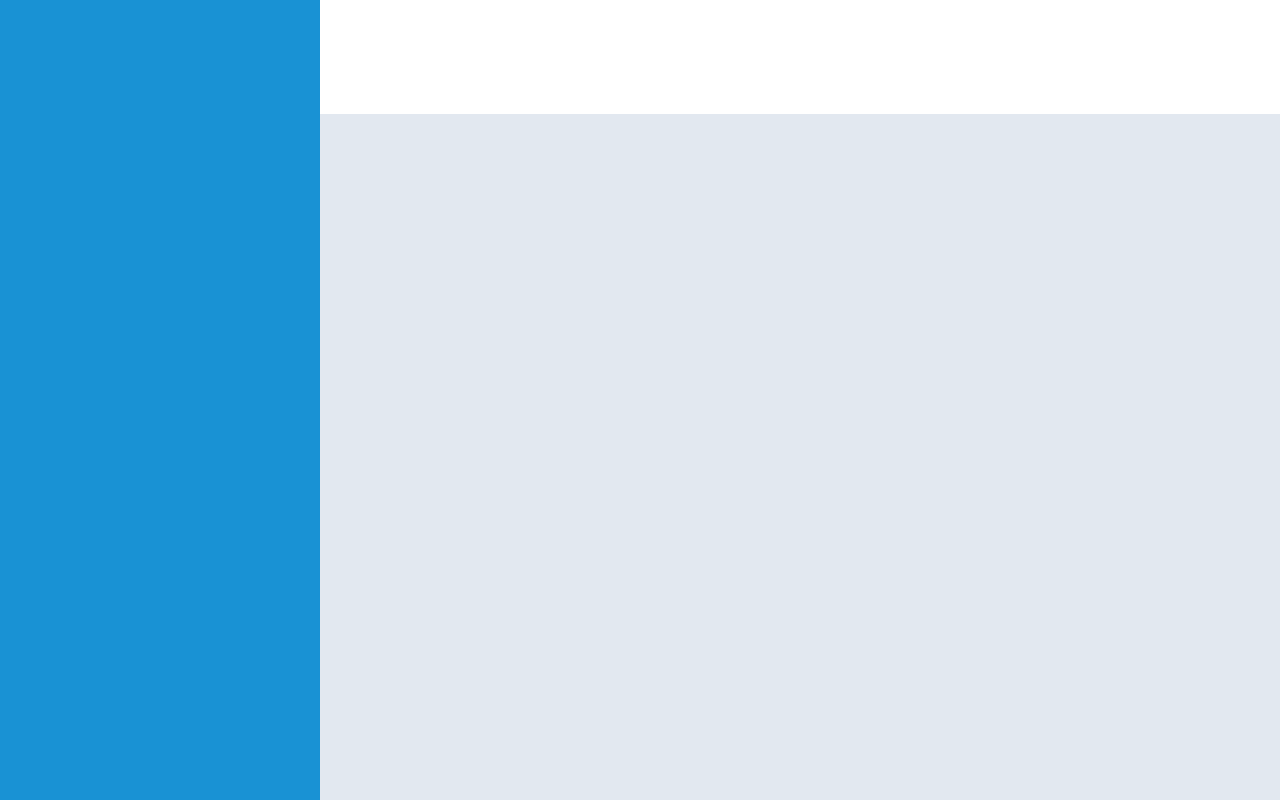
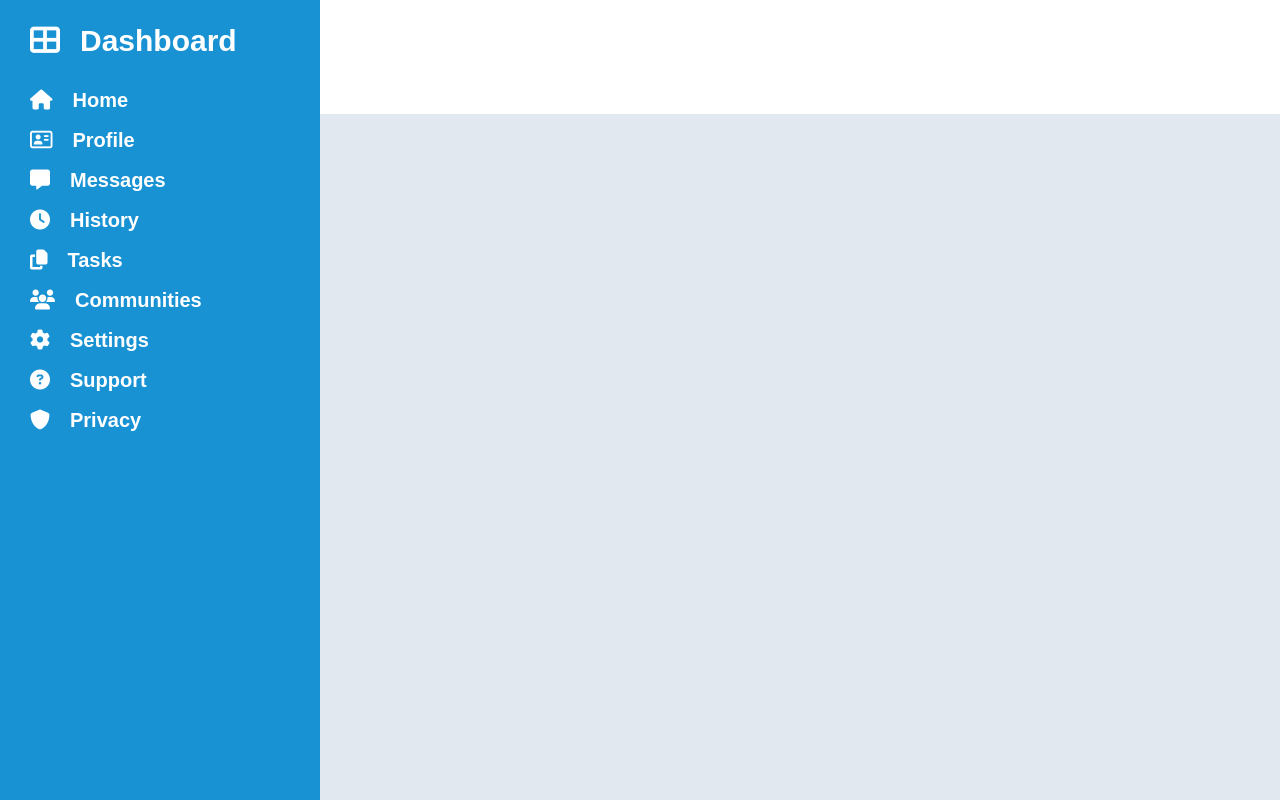
Before and after one commit to sheacronin/admin-dashboard, a plain HTML site: page index.html in a window 1280 px wide. Drawn offline with Linux system fonts and the light colour scheme.

Commit message:
Style sidebar

```diff
--- a/index.html
+++ b/index.html
@@ -5,12 +5,29 @@
     <meta http-equiv="X-UA-Compatible" content="IE=edge">
     <meta name="viewport" content="width=device-width, initial-scale=1.0">
     <title>Admin Dashboard</title>
+    <script src="https://kit.fontawesome.com/77e7a2e9c6.js" crossorigin="anonymous"></script>
     <link rel="stylesheet" href="styles/reset.css">
     <link rel="stylesheet" href="styles/style.css">
 </head>
 <body>
     <div class="container">
-        <aside></aside>
+        <aside>
+            <h1><a href="#"><i class="fa-solid fa-table-cells-large"></i>Dashboard</a></h1>
+            <ul>
+                <li><a href="#"><i class="fa-solid fa-house"></i>Home</a></li>
+                <li><a href="#"><i class="fa-regular fa-address-card"></i>Profile</a></li>
+                <li><a href="#"><i class="fa-solid fa-message"></i>Messages</a></li>
+                <li><a href="#"><i class="fa-solid fa-clock"></i>History</a></li>
+                <li><a href="#"><i class="fa-solid fa-copy"></i>Tasks</a></li>
+                <li><a href="#"><i class="fa-solid fa-users"></i>Communities</a></li>
+            </ul>
+
+            <ul>
+                <li><a href="#"><i class="fa-solid fa-gear"></i>Settings</a></li>
+                <li><a href="#"><i class="fa-solid fa-circle-question"></i>Support</a></li>
+                <li><a href="#"><i class="fa-solid fa-shield-blank"></i>Privacy</a></li>
+            </ul>
+        </aside>
         <header></header>
         <main></main>
     </div>
--- a/styles/style.scss
+++ b/styles/style.scss
@@ -7,6 +7,14 @@ $grey: #e2e8f0;
     display: flex;
     justify-content: center;
     align-items: center;
+}
+
+* {
+    box-sizing: border-box;
+}
+
+body {
+    font-family: sans-serif;
 }
 
 .container {
@@ -19,6 +27,32 @@ $grey: #e2e8f0;
         background-color: $accent-color;
         grid-column: 1;
         grid-row: 1 / -1;
+        display: grid;
+        align-items: start;
+        justify-items: start;
+        grid-template-rows: 1fr 3fr 6fr;
+
+        h1 {
+            font-size: 30px;
+            align-self: center;
+        }
+
+        li {
+            font-size: 20px;
+        }
+
+        h1, li {
+            padding: 10px 30px;
+            font-weight: bold;
+            i {
+                margin-right: 20px;
+            }
+        }
+
+        a {
+            color: $white;
+            text-decoration: none;
+        }
     }
 
     header {
```
Also changed, not shown: styles/style.css, 1 other file.
